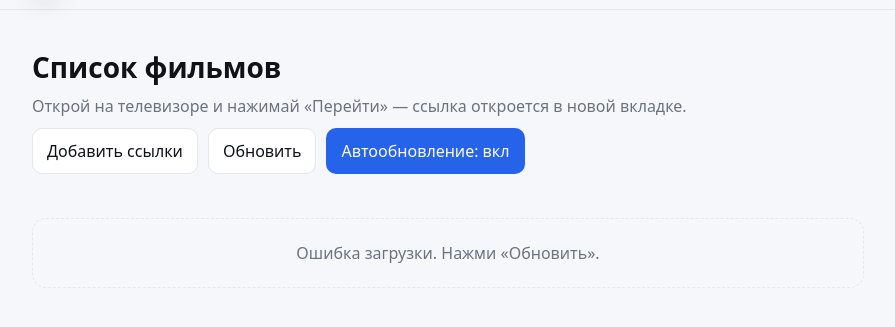
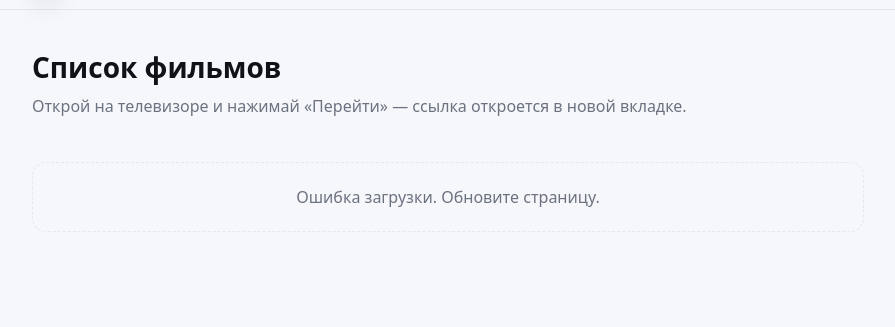
Before and after one commit to tom5456464646/linkdrop-netlify, a website: page public/tv.html in a window 1280 px wide. Shown: the part 43-370 px from the top of the page, without its empty margins (192-1087 px from the left). Drawn offline with Linux system fonts and the light colour scheme; no server answers.

Commit message:
TV list page: clean UI, auto-refresh

```diff
--- a/public/tv.html
+++ b/public/tv.html
@@ -40,13 +40,6 @@
     .hero{margin:16px 0 12px;}
     .hero h1{margin:0 0 6px; font-size:clamp(22px,3.5vw,28px);}
     .hero p{margin:0; color:var(--muted);}
-    .links { margin-top:10px; display:flex; gap:10px; flex-wrap:wrap; }
-    .a-btn{
-      appearance:none; text-decoration:none; display:inline-flex; align-items:center; gap:8px;
-      padding:10px 14px; border-radius:10px; border:1px solid var(--stroke); color:var(--text); background:var(--card);
-    }
-    .a-btn.primary{ background:var(--primary); color:#fff; border-color:transparent; }
-    .a-btn:hover{ background:color-mix(in oklab,var(--card) 70%, var(--bg)); }
 
     .list{ display:grid; gap:12px; margin-top:16px; }
     .card{
@@ -61,9 +54,6 @@
       transition:transform .05s, background .2s, box-shadow .2s; box-shadow:var(--shadow);
     }
     .btn:active{ transform:translateY(1px); background:var(--primary-press); }
-
-    .toolbar{ display:flex; gap:10px; flex-wrap:wrap; align-items:center; margin-top:8px; }
-    .muted{ color:var(--muted); }
 
     .empty{
       margin:28px 0; padding:22px; border:1px dashed var(--stroke); border-radius:14px; color:var(--muted);
@@ -82,11 +72,6 @@
     <section class="hero">
       <h1>Список фильмов</h1>
       <p class="muted">Открой на телевизоре и нажимай «Перейти» — ссылка откроется в новой вкладке.</p>
-      <div class="links">
-        <a class="a-btn" href="/">Добавить ссылки</a>
-        <a class="a-btn" id="refresh" href="#">Обновить</a>
-        <a class="a-btn primary" id="auto" href="#">Автообновление: вкл</a>
-      </div>
     </section>
 
     <section id="list" class="list" aria-live="polite"></section>
@@ -94,38 +79,12 @@
 
   <script>
     const listEl = document.getElementById('list');
-    const btnRefresh = document.getElementById('refresh');
-    const btnAuto = document.getElementById('auto');
-
-    let autoTimer = null;         // таймер автообновления
-    let autoEnabled = true;       // авт обновление включено по умолчанию
 
     function esc(s){
       return String(s)
         .replaceAll('&','&amp;').replaceAll('<','&lt;').replaceAll('>','&gt;')
         .replaceAll('"','&quot;').replaceAll("'","&#039;");
     }
-
-    function setAutoLabel(){
-      btnAuto.textContent = 'Автообновление: ' + (autoEnabled ? 'вкл' : 'выкл');
-      btnAuto.classList.toggle('primary', autoEnabled);
-    }
-
-    function startAuto(){
-      stopAuto();
-      autoTimer = setInterval(load, 5000);
-    }
-    function stopAuto(){
-      if (autoTimer){ clearInterval(autoTimer); autoTimer = null; }
-    }
-
-    btnRefresh.addEventListener('click', (e) => { e.preventDefault(); load(); });
-    btnAuto.addEventListener('click', (e) => {
-      e.preventDefault();
-      autoEnabled = !autoEnabled;
-      setAutoLabel();
-      if (autoEnabled) startAuto(); else stopAuto();
-    });
 
     function render(items){
       if (!items.length){
@@ -157,22 +116,13 @@
         if (!data.ok) throw new Error(data.error || 'Ошибка API');
         render(data.items);
       }catch(e){
-        listEl.innerHTML = '<div class="empty">Ошибка загрузки. Нажми «Обновить».</div>';
+        listEl.innerHTML = '<div class="empty">Ошибка загрузки. Обновите страницу.';
       }
     }
 
-    // Автообновление включено сразу
-    setAutoLabel();
+    // автoобновление всегда включено
     load();
-    startAuto();
-
-    // Можно включить/выключить через ?auto=0/1
-    const params = new URLSearchParams(location.search);
-    if (params.has('auto')){
-      autoEnabled = params.get('auto') !== '0';
-      setAutoLabel();
-      if (autoEnabled) startAuto(); else stopAuto();
-    }
+    setInterval(load, 5000);
   </script>
 </body>
 </html>
```
